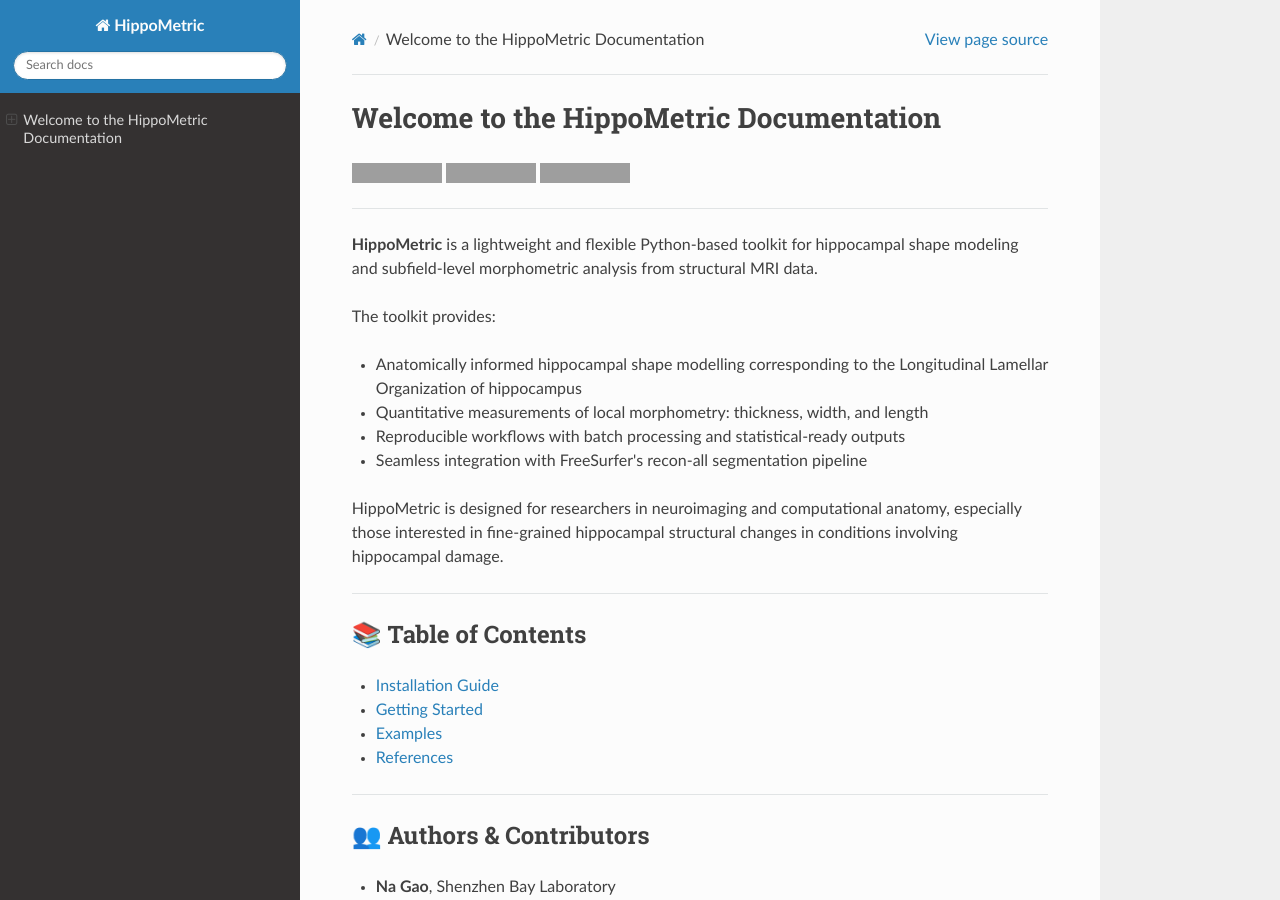
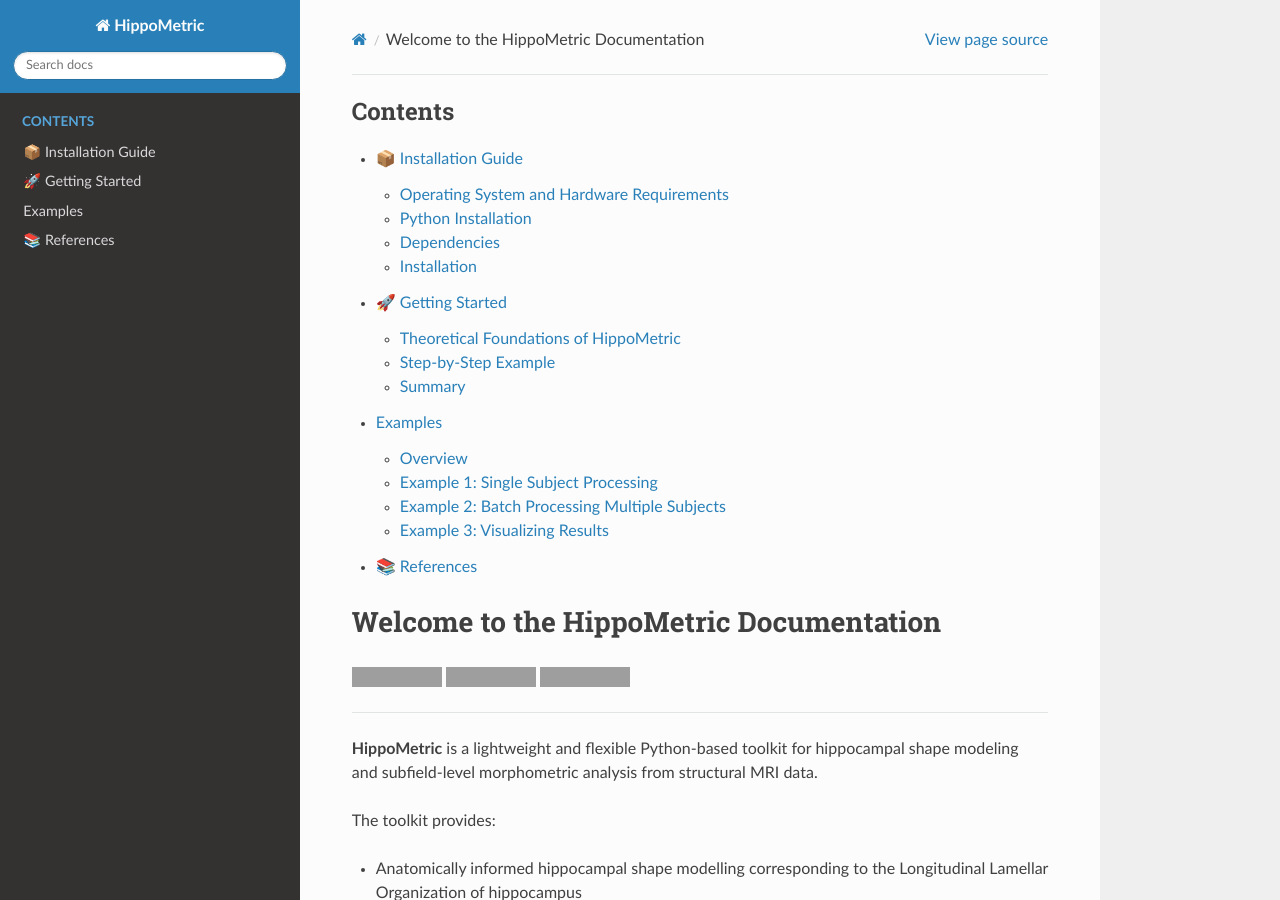
Before and after one commit to calliegao/HippoMetric-case-by-case-, a Sphinx documentation site: the page built from docs/source/index.md, in a window 1280 px wide and 900 px high. Built offline with Sphinx 7.4.7 and the Read the Docs theme 3.1.0, drawn with Linux system fonts in a browser that asks for light colours; grey boxes are pictures that could not be loaded.

Commit message:
index.md

````diff
--- a/docs/source/index.md
+++ b/docs/source/index.md
@@ -1,3 +1,13 @@
+```{toctree}
+:maxdepth: 2
+:caption: Contents
+
+installation.md
+quickstart.md
+examples.md
+References.md
+```
+
 # Welcome to the HippoMetric Documentation
 
 [![Python Version](https://img.shields.io/badge/Python-3.8+-blue)](https://www.python.org/)
````
